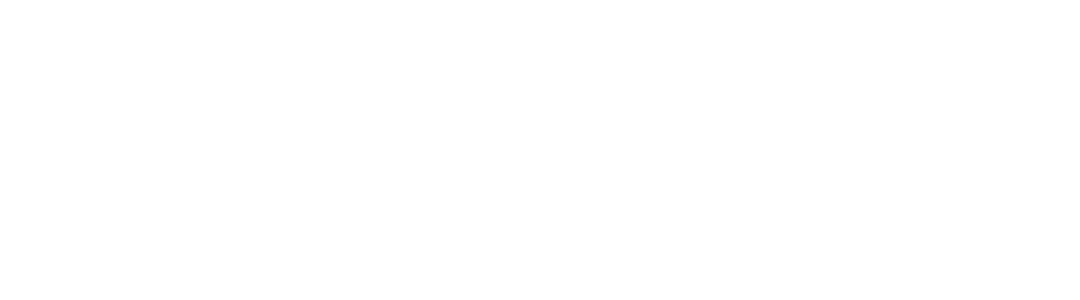
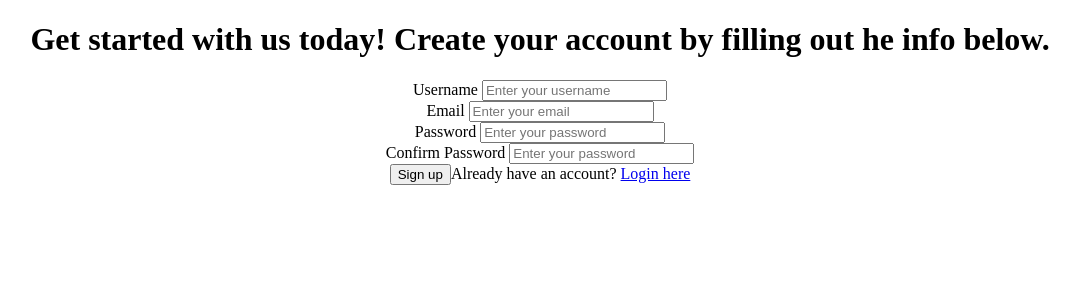
Before and after one commit to mofawzi/React-Form, a React (Create React App) app: page / in a window 1280 px wide. Shown: the top 300 px of the page, without its empty margins (100-1180 px from the left). Built offline with nearby package versions, Linux system fonts and the light colour scheme.

Commit message:
Add Signup component

```diff
--- a/src/App.js
+++ b/src/App.js
@@ -1,5 +1,13 @@
+import React from "react";
+import "./App.css";
+import Form from "./components/Form";
+
 function App() {
-  return <div className="App"></div>;
+  return (
+    <div className="App">
+      <Form />
+    </div>
+  );
 }
 
 export default App;
--- /dev/null
+++ b/src/components/Form.jsx
@@ -0,0 +1,12 @@
+import React from "react";
+import Signup from "./Signup";
+
+const Form = () => {
+  return (
+    <div>
+      <Signup />
+    </div>
+  );
+};
+
+export default Form;
--- /dev/null
+++ b/src/components/Signup.jsx
@@ -0,0 +1,37 @@
+import React from "react";
+
+const Signup = () => {
+  return (
+    <div>
+      <div className="form-content-right">
+        <form className="form">
+          <h1>Get started with us today! Create your account by filling out he info below.</h1>
+          <div className="form-inputs">
+            <label htmlFor="username" className="form-label">Username </label>
+              <input type="text" id="username" name="username" className="form-input" placeholder="Enter your username"/>
+          </div>
+
+          <div className="form-inputs">
+            <label htmlFor="email" className="form-label">Email </label>
+              <input type="text" id="email" name="email" className="form-input" placeholder="Enter your email"/>
+          </div>
+
+          <div className="form-inputs">
+            <label htmlFor="password" className="form-label">Password </label>
+              <input type="text" id="password" name="password" className="form-input" placeholder="Enter your password"/>
+          </div>
+
+          <div className="form-inputs">
+            <label htmlFor="password2" className="form-label">Confirm Password </label>
+              <input type="text" id="password2" name="password2" className="form-input" placeholder="Enter your password"/>
+          </div>
+
+          <button className="form-input-btn" type="submit">Sign up</button>
+          <span className="form-input-login">Already have an account? <a href="#">Login here</a></span>
+        </form>
+      </div>
+    </div>
+  );
+};
+
+export default Signup;
```
Also changed, not shown: src/components/Form.css (added).
